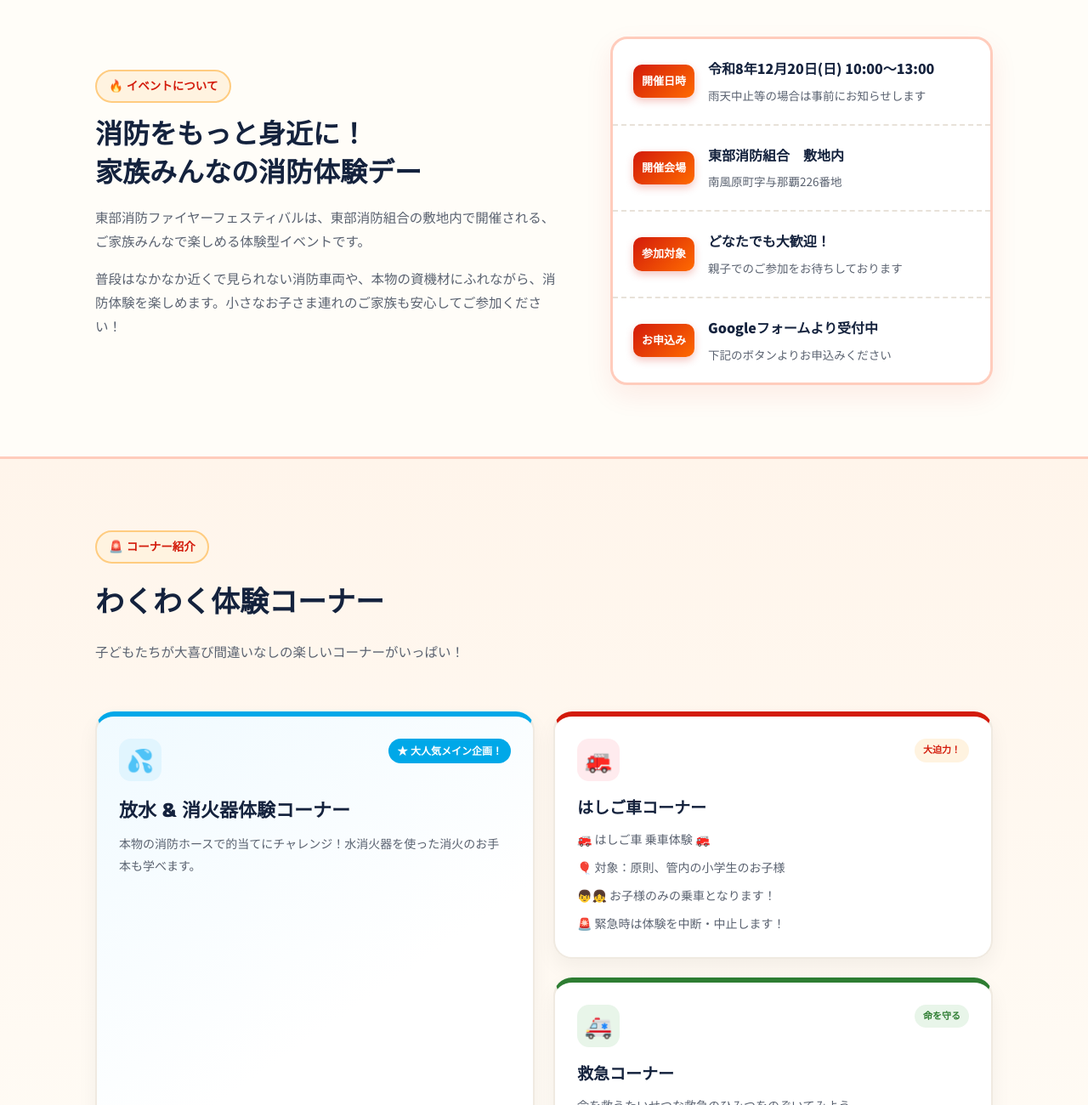
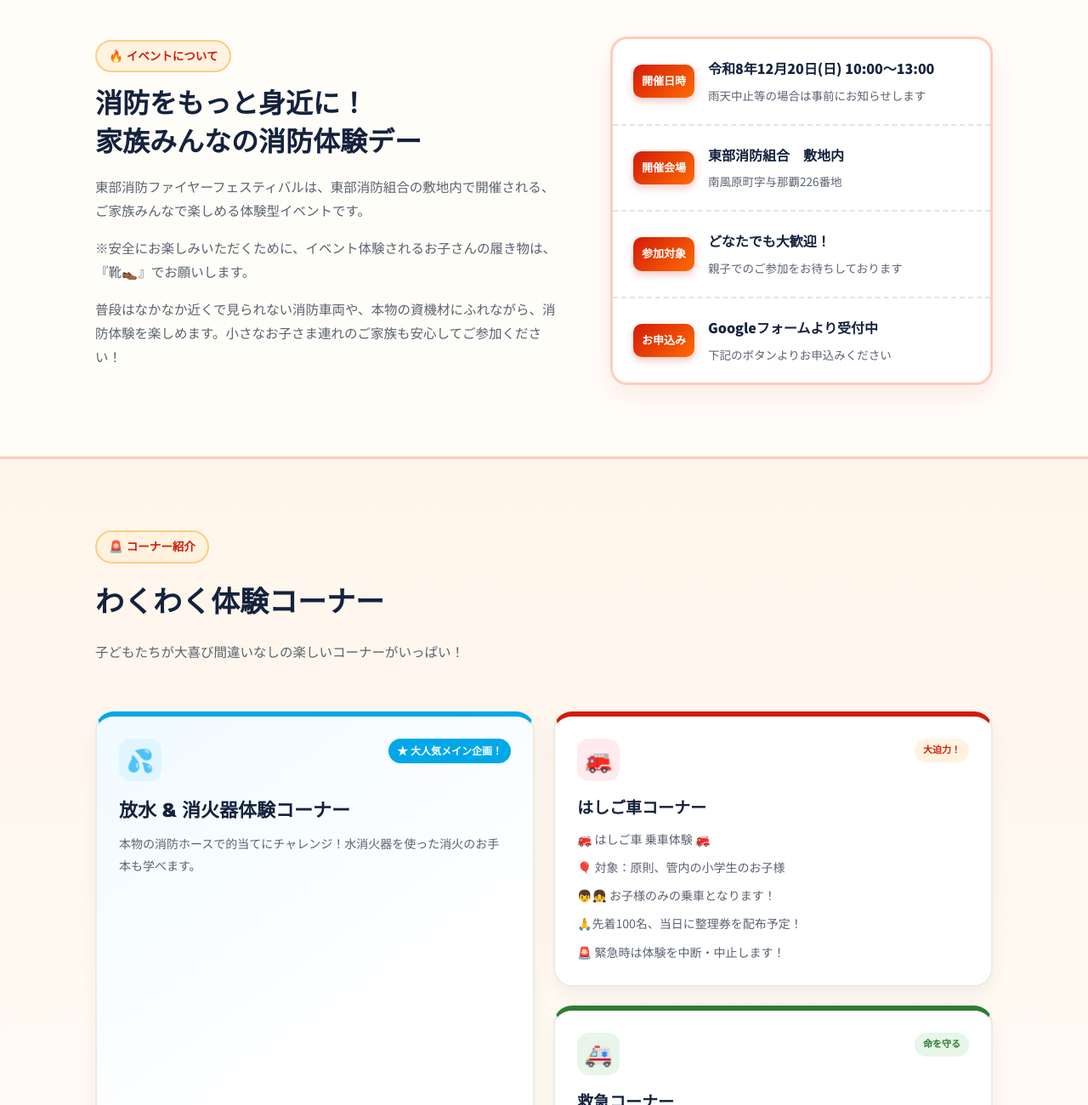
Before and after one commit to toubu-fire-festival/fire-festival, a plain HTML site: page index.html in a window 1280 px wide. Shown: the part 1081-2381 px from the top of the page at 85% size. Drawn offline with Linux system fonts and the light colour scheme.

Commit message:
Update index.html

```diff
--- a/index.html
+++ b/index.html
@@ -934,6 +934,9 @@
         東部消防ファイヤーフェスティバルは、東部消防組合の敷地内で開催される、ご家族みんなで楽しめる体験型イベントです。
       </p>
       <p>
+        ※安全にお楽しみいただくために、イベント体験されるお子さんの履き物は、『靴👞』でお願いします。
+      </p>
+      <p>
         普段はなかなか近くで見られない消防車両や、本物の資機材にふれながら、消防体験を楽しめます。小さなお子さま連れのご家族も安心してご参加ください！
       </p>
     </div>
@@ -990,6 +993,7 @@
           <p>🚒 はしご車 乗車体験 🚒</p>
 <p>🎈 対象：原則、管内の小学生のお子様</p>
 <p>👦👧 お子様のみの乗車となります！</p>
+<p>🙏先着100名、当日に整理券を配布予定！</p>
 <p>🚨 緊急時は体験を中断・中止します！</p>
         </div>
       </div>
```
